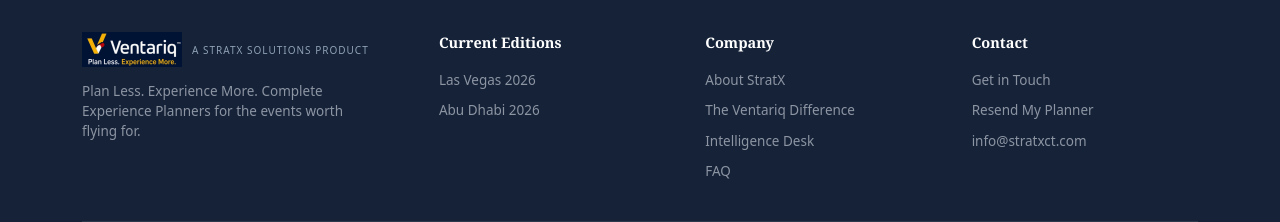
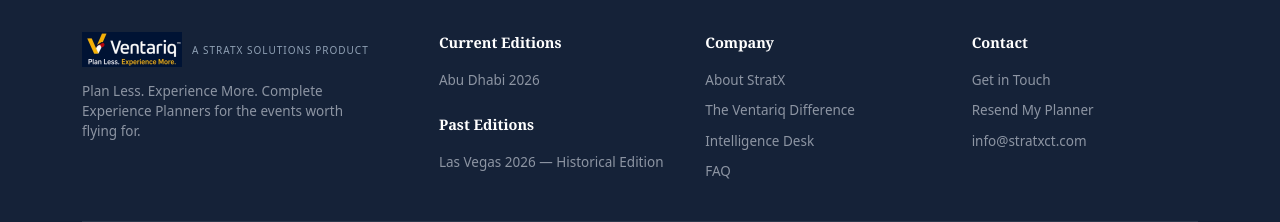
Before and after one commit to ComfortLifeUS/ventariq, a Next.js app: page / in a window 1280 px wide. Shown: the part 2853-3075 px from the top of the page. Built offline with nearby package versions, Linux system fonts and the light colour scheme; no server answers; the database is empty.

Commit message:
Fix footer to separate current and past event editions
Updated footer component to include past editions and adjusted layout.

```diff
--- a/components/Footer.tsx
+++ b/components/Footer.tsx
@@ -27,18 +27,11 @@ export default function Footer() {
               the events worth flying for.
             </p>
 </div>
-
 <div>
   <h5 className="mb-4 font-serif text-[14.5px] font-bold text-white">
     Current Editions
   </h5>
-
   <ul className="space-y-2.5">
-  <li>
-    <Link href="/events/Las_Vegas" className="hover:text-white">
-      Las Vegas 2026
-    </Link>
-  </li>
     <li>
       <Link href="/events/Abu_Dhabi" className="hover:text-white">
         Abu Dhabi 2026
@@ -46,6 +39,16 @@ export default function Footer() {
     </li>
   </ul>
 
+  <h5 className="mb-4 mt-6 font-serif text-[14.5px] font-bold text-white">
+    Past Editions
+  </h5>
+  <ul className="space-y-2.5">
+    <li>
+      <Link href="/events/Las_Vegas" className="hover:text-white">
+        Las Vegas 2026 — Historical Edition
+      </Link>
+    </li>
+  </ul>
 </div>
 
           <div>
```
Lines whose indentation alone changed are shown as unchanged.
